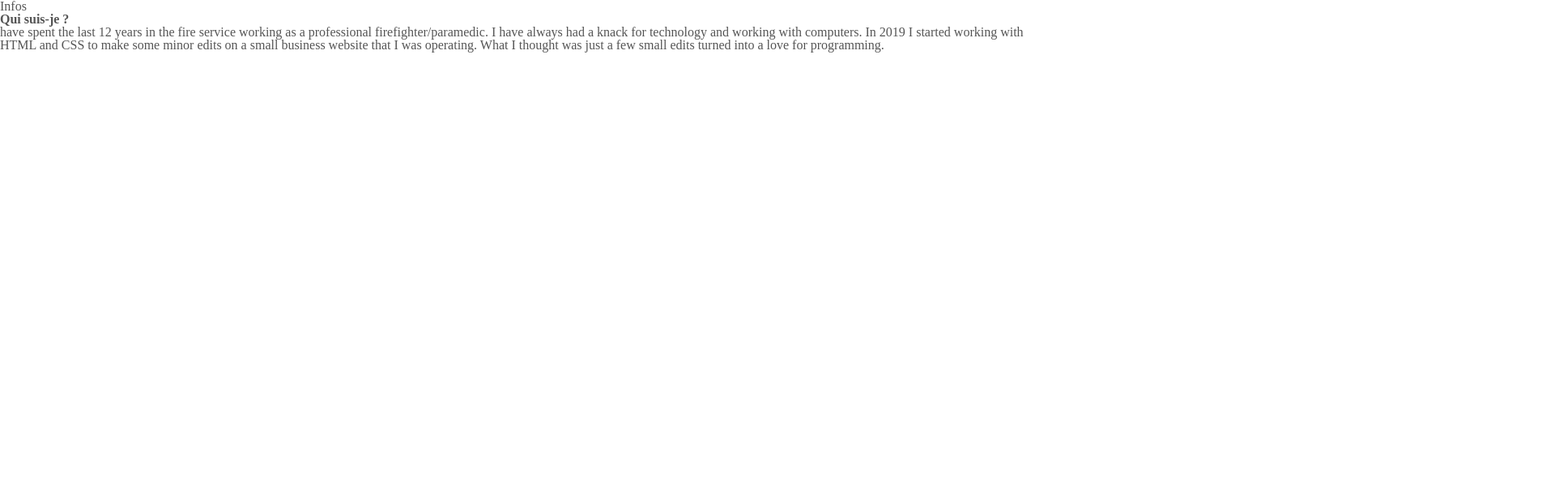
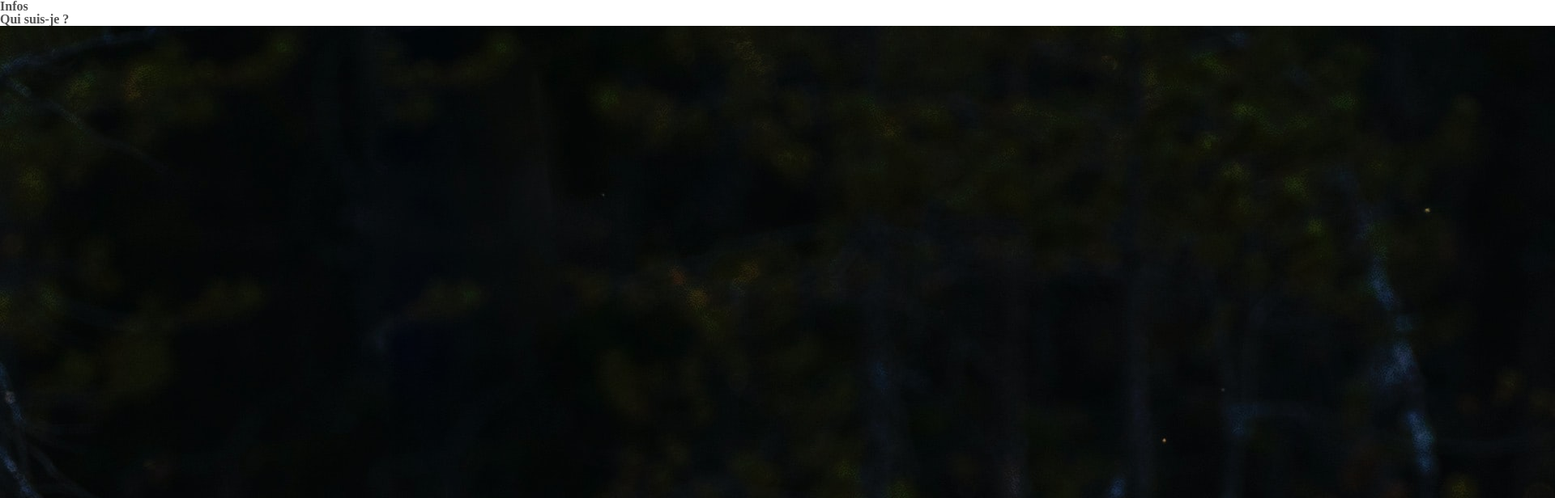
Before and after one commit to ExcaliburSims/portfolioNextJS, a Next.js app: page /Info in a window 1280 px wide. Shown: the top 616 px of the page at 81% size, 1920 px wide, since content can reach past the window. Built offline with nearby package versions, Linux system fonts and the light colour scheme.

Commit message:
feat: add img

```diff
--- a/pages/Info.jsx
+++ b/pages/Info.jsx
@@ -1,3 +1,4 @@
+import Image from 'next/image'
 import Link from 'next/link'
 import React from 'react'
 import styles from '../styles/Info.module.scss'
@@ -5,12 +6,16 @@ import styles from '../styles/Info.module.scss'
 function Info() {
 	return (
 		<div className={styles.container}>
-      <p>Infos</p>
+      <h3>Infos</h3>
 			<h2>Qui suis-je ?</h2>
 			<div>
-        {/* <Image src={AboutImg} className='rounded-xl' alt='/' /> */}
+				<div className={styles.imgprofil}>
+					{/* <p>
+						Quand on prend les triangles rectangles, la politique. Chapitre abstrait 3 du conpendium : la prédestination. Quand on parle de relaxation, la politique. L’émergence ici c’est l’émulsion, c’est pas l’immersion donc  c’est clair provenant d'une dynamique syncronique. D'une manière ou d'une autre, l'ensemble des 5 sens. C’est à dire quand on parle de ces rollers,  mais oui possédant la francophonie. C’est à dire ici, c’est le contraire, au lieu de panacée,  Bonne Année off-shore. L’émergence ici c’est l’émulsion, c’est pas l’immersion donc la force. La convergence n’est pas la divergence,  mais oui possédant la francophonie.
+					</p> */}
+					<img src='/assets/ours.jpg' className='rounded-xl' alt='profil' /* width={800} height={800} */ />
 				</div>
-      <div>
+				<div className={styles.proposinfo}>
 					<p>
 						have spent the last 12 years in the fire service working as a
 						professional firefighter/paramedic. I have always had a knack for
@@ -21,6 +26,7 @@ function Info() {
 					</p>
 				</div>
 			</div>
+    </div>
 	)
 }
 
```
Lines whose indentation alone changed are shown as unchanged.
